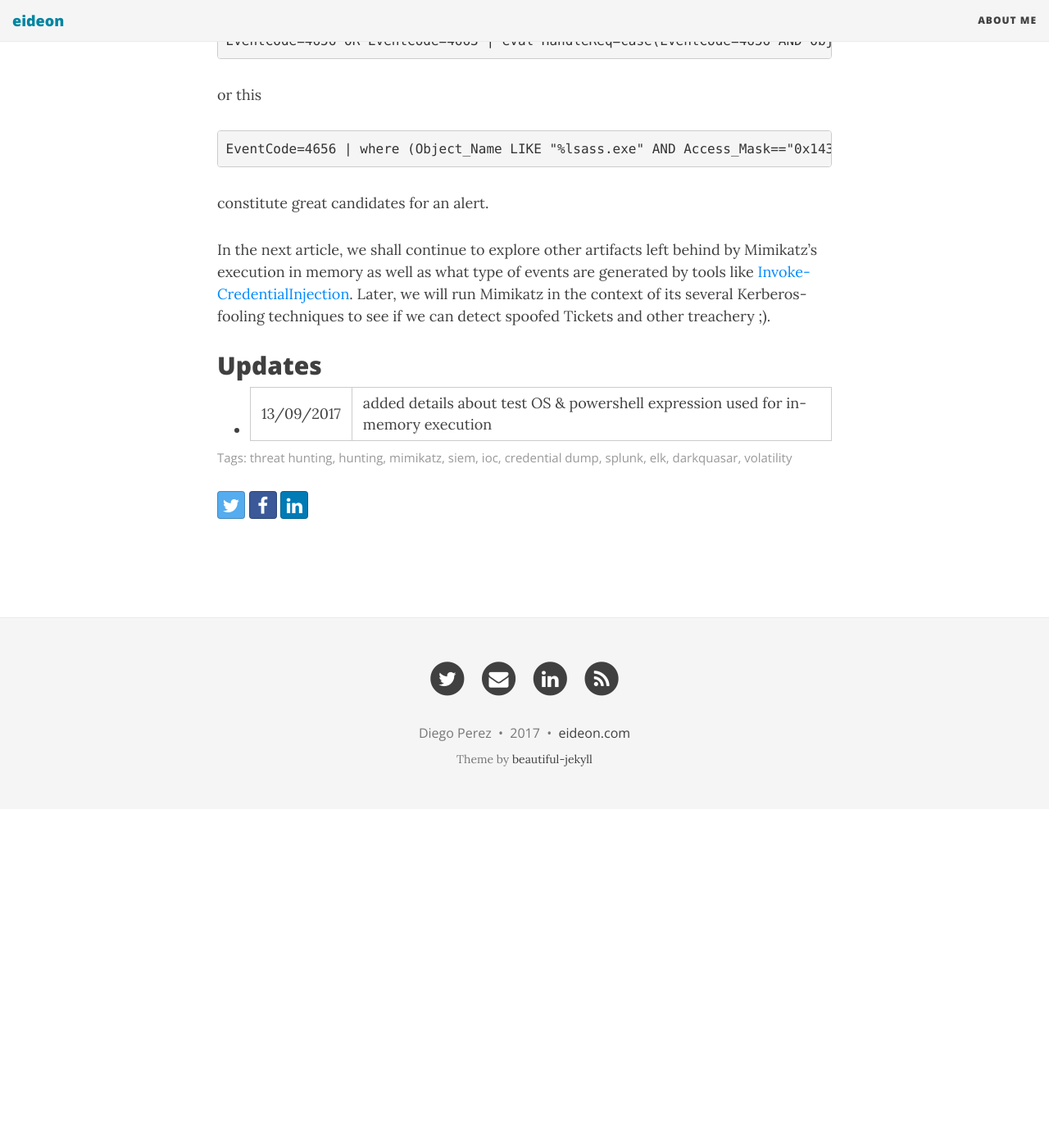
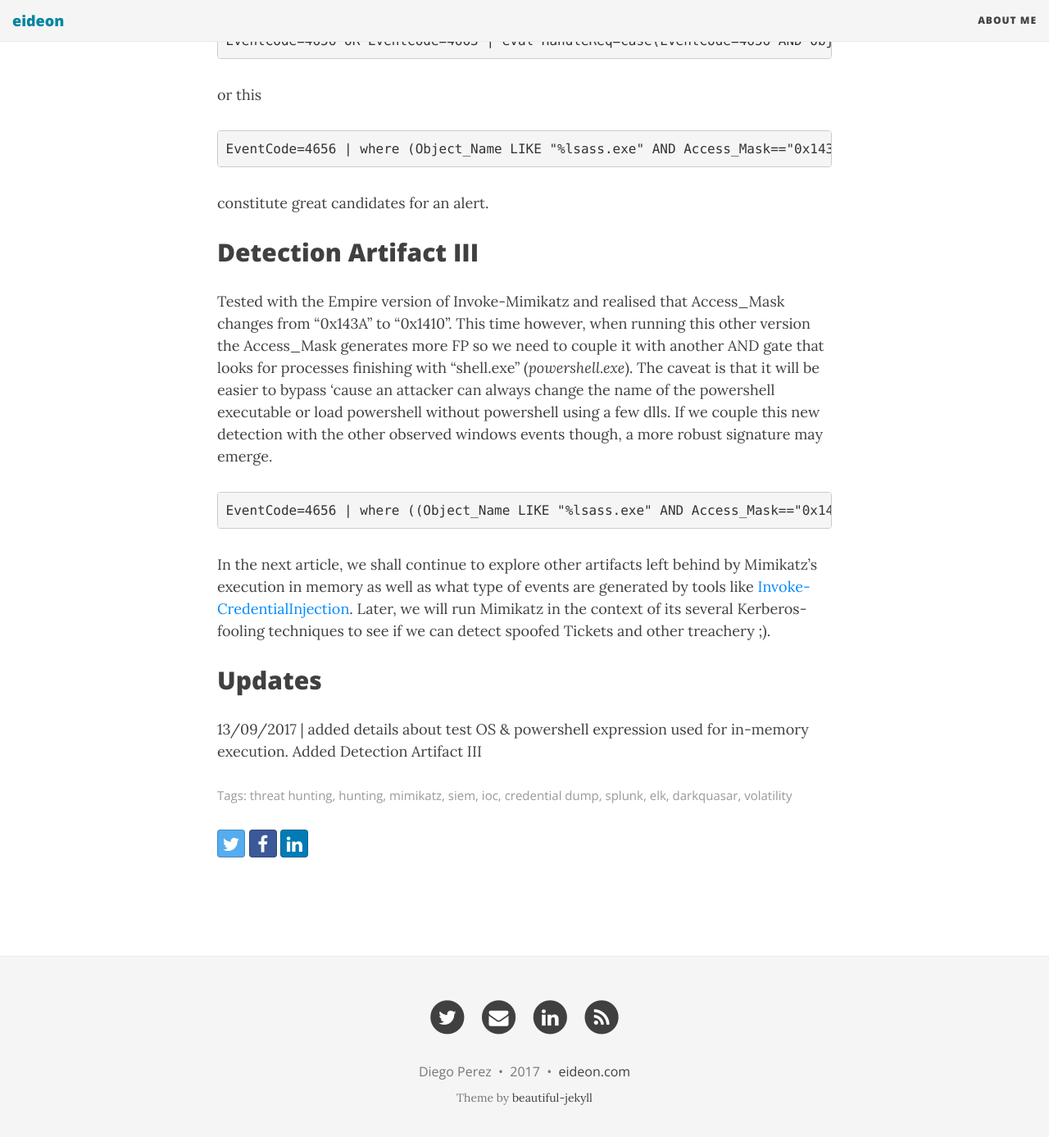
Before and after one commit to darkquasar/darkquasar.github.io, a Jekyll site: the page built from _posts/2017-09-09-THL01-Mimikatz.md, in a window 1280 px wide and 1400 px high, scrolled down 10962 px. Shown: the top 1387 px of the window at 82% size. Built offline with Jekyll 4.4.1, drawn with Linux system fonts in a browser that asks for light colours; nearby versions of some CDN libraries; comment, search, counter and statistics services are not loaded; before the commit the page ends 11949 px from its top, so only the background shows below that.

Commit message:
Update 2017-09-09-THL01-Mimikatz.md

````diff
--- a/_posts/2017-09-09-THL01-Mimikatz.md
+++ b/_posts/2017-09-09-THL01-Mimikatz.md
@@ -190,7 +190,14 @@ EventCode=4656 | where (Object_Name LIKE "%lsass.exe" AND Access_Mask=="0x143A")
 
 constitute great candidates for an alert.
 
+## Detection Artifact III
+Tested with the Empire version of Invoke-Mimikatz and realised that Access_Mask changes from "0x143A" to "0x1410". This time however, when running this other version the Access_Mask generates more FP so we need to couple it with another AND gate that looks for processes finishing with "shell.exe" (*powershell.exe*). The caveat is that it will be easier to bypass 'cause an attacker can always change the name of the powershell executable or load powershell without powershell using a few dlls. If we couple this new detection with the other observed windows events though, a more robust signature may emerge.
+
+```Markdown
+EventCode=4656 | where ((Object_Name LIKE "%lsass.exe" AND Access_Mask=="0x143A") OR (Process_Name LIKE "%shell.exe" AND Object_Name LIKE "%lsass.exe" AND Access_Mask=="0x1410")
+```
+
 In the next article, we shall continue to explore other artifacts left behind by Mimikatz's execution in memory as well as what type of events are generated by tools like [Invoke-CredentialInjection](https://github.com/PowerShellMafia/PowerSploit/blob/master/Exfiltration/Invoke-CredentialInjection.ps1). Later, we will run Mimikatz in the context of its several Kerberos-fooling techniques to see if we can detect spoofed Tickets and other treachery ;).
 
 ## Updates
-- 13/09/2017 | added details about test OS & powershell expression used for in-memory execution
+13/09/2017 | added details about test OS & powershell expression used for in-memory execution. Added Detection Artifact III
````
